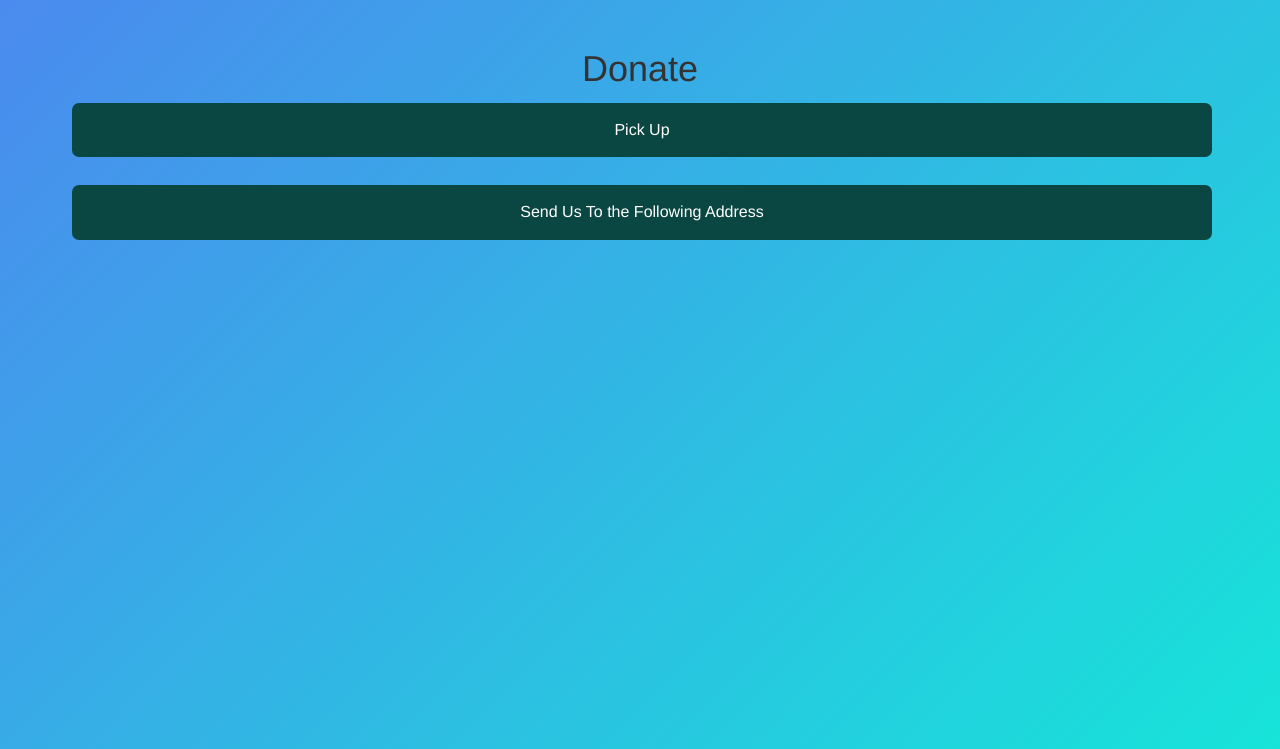
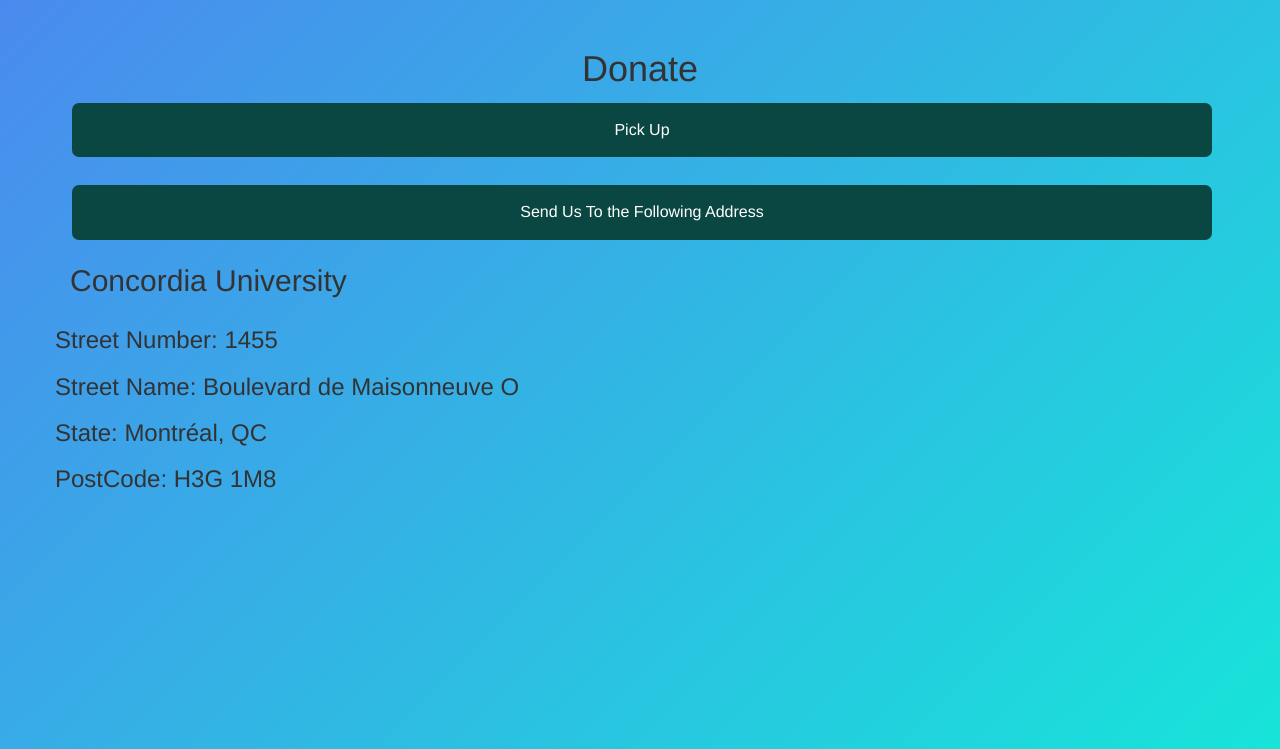
Before and after one commit to ahujasushant/coen6311, a Flask app: page /donate in a window 1280 px wide. Shown: the part 51-800 px from the top of the page. Run offline with Flask 2, Linux system fonts and the light colour scheme; the visitor is signed in with stand-in values (Sample User, id 1).

Commit message:
Adds the details in the donate.html page

```diff
--- a/coen_6311/templates/dashboard/donate.html
+++ b/coen_6311/templates/dashboard/donate.html
@@ -51,6 +51,16 @@ img {
 </p>
 
 <button class="button button1">Send Us To the Following Address</button>
+<div class="col-6">
+    <h2>Concordia University</h2>
+    <div class="row">
+        <h3>Street Number: 1455</h3>
+        <h3>Street Name: Boulevard de Maisonneuve O</h3>
+        <h3>State: Montréal, QC </h3>
+        <h3>PostCode: H3G 1M8</h3>
+    </div>
+</div>
+
 <br/>
 
 
```
